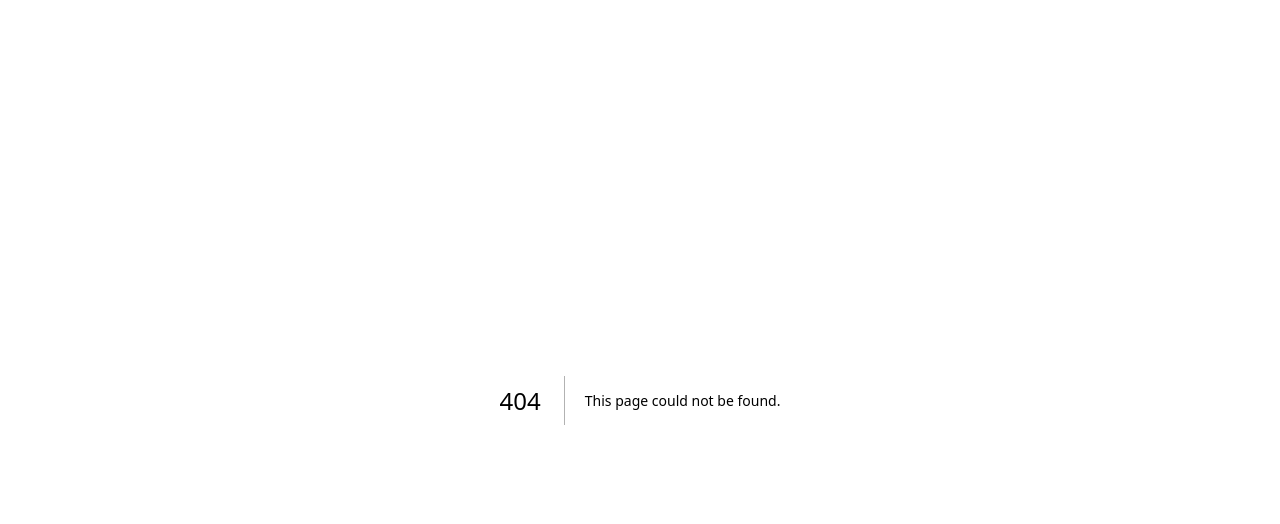
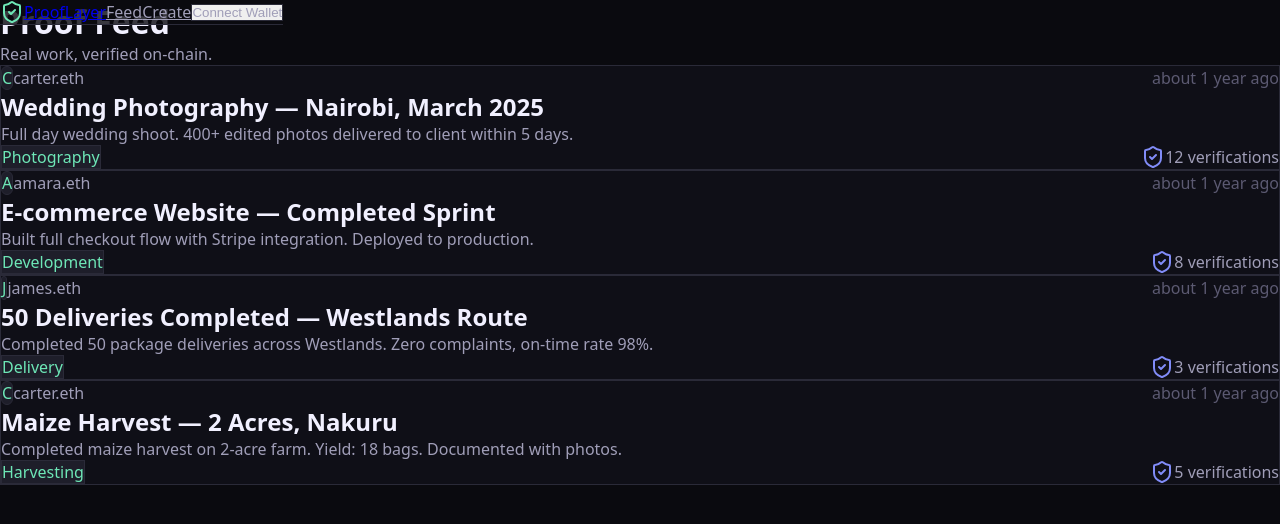
Before and after one commit to Carter254g/prooflayer, a Next.js app: page /feed in a window 1280 px wide. Before the commit this address had no page. Shown: the top 524 px of the page. Built offline with nearby package versions, Linux system fonts and the light colour scheme.

Commit message:
feat: feed page with mock proof cards

```diff
--- /dev/null
+++ b/app/(app)/feed/page.tsx
@@ -0,0 +1,60 @@
+import PageWrapper from "@/components/layout/PageWrapper";
+import { MOCK_PROOFS } from "@/lib/mock-data";
+import { categoryLabel, timeAgo, shortWallet } from "@/lib/utils";
+import { ShieldCheck } from "lucide-react";
+
+export default function FeedPage() {
+  return (
+    <PageWrapper>
+      {/* Header */}
+      <div className="mb-8">
+        <h1 className="text-2xl font-bold text-white">Proof Feed</h1>
+        <p className="text-[#A09EB8] text-sm mt-1">
+          Real work, verified on-chain.
+        </p>
+      </div>
+
+      {/* Proof Cards */}
+      <div className="flex flex-col gap-4">
+        {MOCK_PROOFS.map((proof) => (
+          <div
+            key={proof.id}
+            className="border border-[#2A2A38] rounded-xl p-5 bg-[#0F0F17] hover:border-[#3D3D52] transition-all"
+          >
+            {/* Top row */}
+            <div className="flex items-center justify-between mb-3">
+              <div className="flex items-center gap-2">
+                <div className="w-7 h-7 rounded-full bg-[#1E1E2A] border border-[#2A2A38] flex items-center justify-center text-xs text-[#6EE7B7]">
+                  {proof.creator.ensName?.[0].toUpperCase() ?? "?"}
+                </div>
+                <span className="text-sm text-[#A09EB8]">
+                  {proof.creator.ensName ?? shortWallet(proof.creator.wallet)}
+                </span>
+              </div>
+              <span className="text-xs text-[#5C5A72]">
+                {timeAgo(proof.createdAt)}
+              </span>
+            </div>
+
+            {/* Title */}
+            <h2 className="text-white font-semibold mb-1">{proof.title}</h2>
+
+            {/* Description */}
+            <p className="text-sm text-[#A09EB8] mb-4">{proof.description}</p>
+
+            {/* Bottom row */}
+            <div className="flex items-center justify-between">
+              <span className="text-xs px-2 py-1 rounded-md bg-[#1E1E2A] text-[#6EE7B7] border border-[#2A2A38]">
+                {categoryLabel(proof.category)}
+              </span>
+              <div className="flex items-center gap-1 text-xs text-[#A09EB8]">
+                <ShieldCheck className="w-3.5 h-3.5 text-[#818CF8]" />
+                <span>{proof.verificationCount} verifications</span>
+              </div>
+            </div>
+          </div>
+        ))}
+      </div>
+    </PageWrapper>
+  );
+}
--- a/app/page.tsx
+++ /dev/null
@@ -1,10 +0,0 @@
-export default function Home() {
-  return (
-    <main className="min-h-screen bg-[#0A0A0F] flex items-center justify-center">
-      <div className="text-center">
-        <h1 className="text-4xl font-bold text-white mb-4">ProofLayer</h1>
-        <p className="text-[#A09EB8]">Verifiable proof of real-world work.</p>
-      </div>
-    </main>
-  );
-}
```
